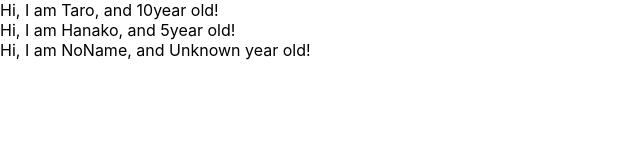
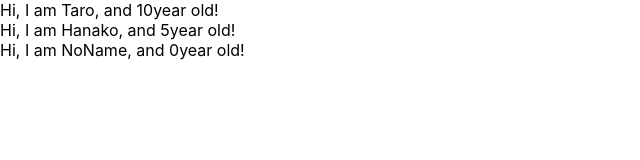
Before and after one commit to tsubaoza0901/udemy-react-redux-crud-application, a React (Create React App) app: page / in a window 1280 px wide. Shown: the top 160 px of the page, without its empty margins (0-640 px from the left). Built offline with nearby package versions, Linux system fonts and the light colour scheme.

Commit message:
learn prop-types

```diff
--- a/src/App.js
+++ b/src/App.js
@@ -1,4 +1,5 @@
 import React from 'react';
+import PropTypes from 'prop-types';
 
 function App() {
   const profiles = [
@@ -24,7 +25,12 @@ function User(props) {
 }
 
 User.defaultProps = {
-  age: 'Unknown ',
+  age: 0,
+};
+
+User.propTypes = {
+  name: PropTypes.string,
+  age: PropTypes.number.isRequired,
 };
 
 export default App;
```
